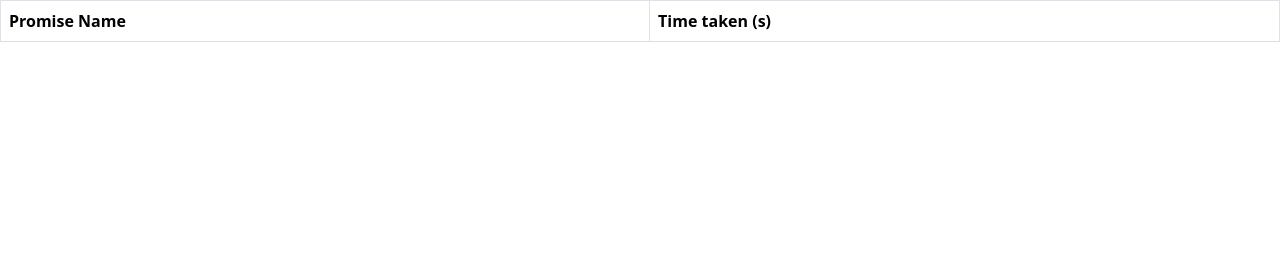
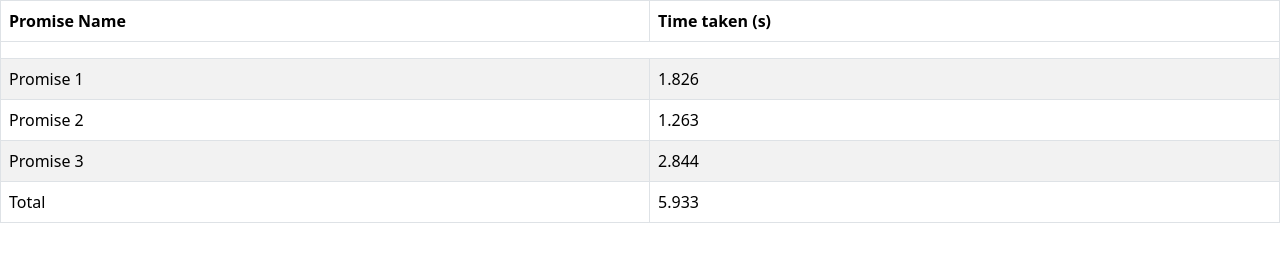
Before and after one commit to acciojob/wait-for-multiple-promises-VamsiBunny, a website: page main.html in a window 1280 px wide. Drawn offline with nearby package versions, Linux system fonts and the light colour scheme.

Commit message:
created a submission

```diff
--- a/main.html
+++ b/main.html
@@ -1,5 +1,4 @@
 <!DOCTYPE html>
-
 <html>
   <head>
     <link rel="stylesheet" href="styles.css" />
@@ -12,12 +11,14 @@
   </head>
 
   <body>
-    <!-- the entire body must be written by student -->
     <table class="table table-striped table-hover table-bordered">
       <thead>
         <tr>
           <th>Promise Name</th>
           <th>Time taken (s)</th>
+        </tr>
+        <tr>
+          <td colspan="2" id="loading">Loading...</td>
         </tr>
       </thead>
       <tbody id="output"></tbody>
--- a/script.js
+++ b/script.js
@@ -1 +1,29 @@
-//your JS code here. If required.
+function createRandomPromise(name) {
+  const time = Math.random() * 2 + 1;
+  return new Promise((resolve) => {
+    setTimeout(() => {
+      resolve({ name, time: time.toFixed(3) });
+    }, time * 1000);
+  });
+}
+
+const promise1 = createRandomPromise('Promise 1');
+const promise2 = createRandomPromise('Promise 2');
+const promise3 = createRandomPromise('Promise 3');
+
+Promise.all([promise1, promise2, promise3]).then((results) => {
+  document.getElementById('loading').innerText = '';
+
+  const totalTime = results.reduce((sum, result) => sum + parseFloat(result.time), 0).toFixed(3);
+
+  const output = document.getElementById('output');
+
+  results.forEach((result) => {
+    const row = document.createElement('tr');
+    row.innerHTML = `<td>${result.name}</td><td>${result.time}</td>`;
+    output.appendChild(row);
+  });
+  const totalRow = document.createElement('tr');
+  totalRow.innerHTML = `<td>Total</td><td>${totalTime}</td>`;
+  output.appendChild(totalRow);
+});
```
